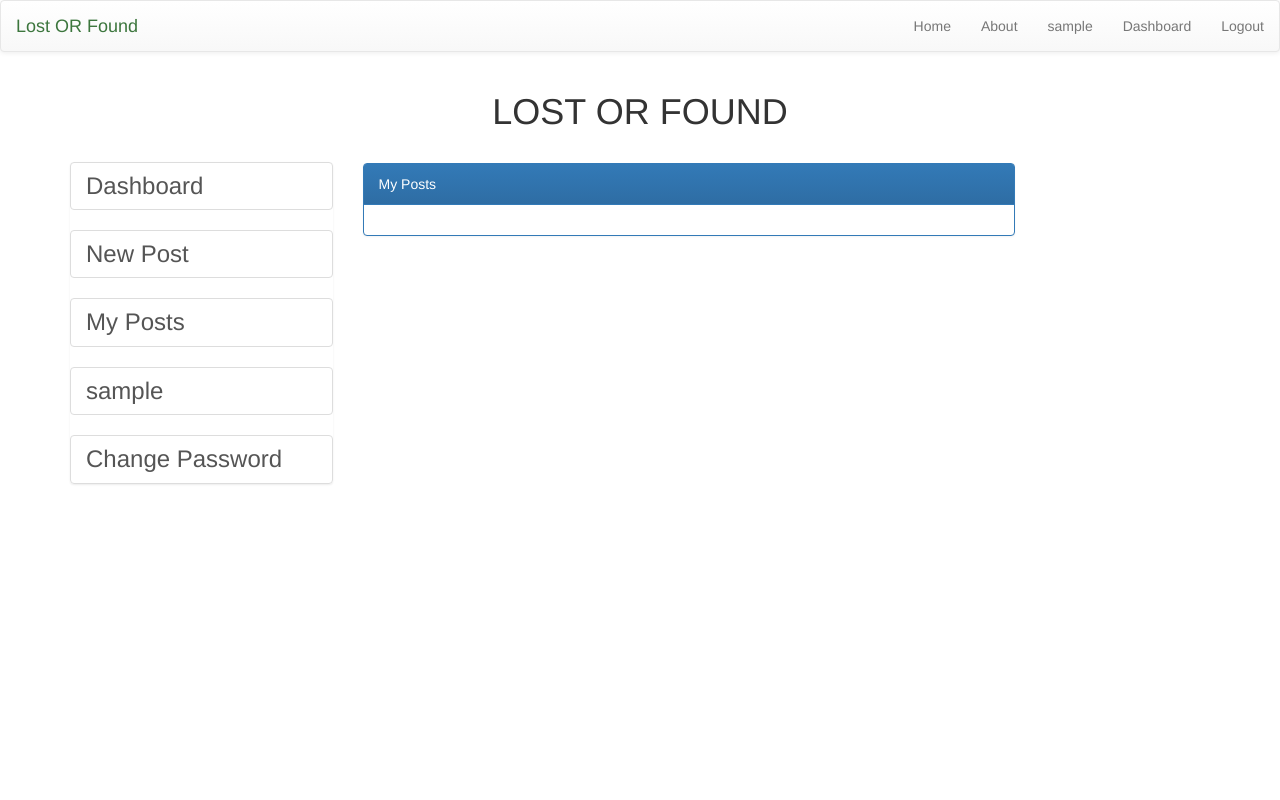
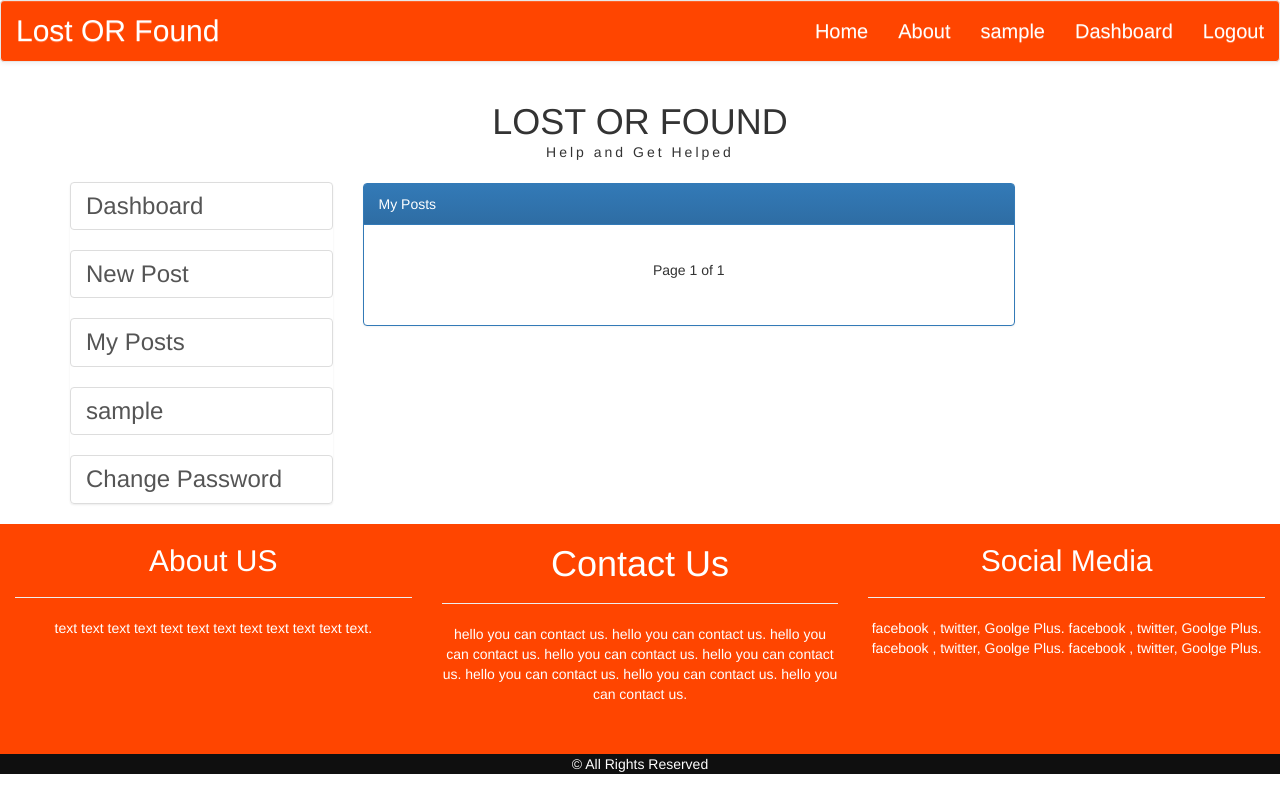
Before and after one commit to dhirajshah04/lstfnd, a Django app: page /user/dashboard/myposts/ in a window 1280 px wide. Run offline with Django 3.2, Linux system fonts and the light colour scheme; the visitor is signed in with stand-in values (Sample User, id 1); data that the repository does not hold is empty; some libraries are stand-ins or nearby versions.

Commit message:
Pagination and homepage updated

```diff
--- a/lostfoundmgmt/static/css/style.css
+++ b/lostfoundmgmt/static/css/style.css
@@ -1,15 +1,36 @@
-.post {
-    margin-top: 5px;
-
+.navbar-default {
+    background : orangered;
+    padding-top: 5px;
+    padding-bottom: 5px;
 }
 
-.pstborder {
-    border: solid green 2px;
+.text {
+    color: white;
+    font-size: 30px;
+}
+.nav.navbar-nav.navbar-right li a {
+     color: white;
+    font-size: 20px;
+}
+
+.tagline {
+    line-height: 0;
+    letter-spacing: 3px;
+}
+
+.post {
+    margin-top: 60px;
+
 }
 
 .ptitle {
     position: relative;
     bottom: 30px;
+}
+
+.postdetail {
+    margin-top: 25px;
+    margin-bottom: 50px;
 }
 
 .thutitle {
@@ -29,3 +50,20 @@
     padding-bottom: 5px;
     box-shadow: 1px 2px green;
 }
+
+footer {
+    background-color: orangered;
+    color: white;
+
+    padding-bottom: 40px;
+}
+
+.footext {
+    margin-top: -40px;
+}
+
+.cfoot {
+    background-color: #0f0f0f;
+    color: white;
+    margin-bottom: 0;
+}
--- a/lostfoundmgmt/templates/lostfound/base.html
+++ b/lostfoundmgmt/templates/lostfound/base.html
@@ -18,7 +18,7 @@
     <body>
 
         {% block navigation %}
-            <nav class="navbar navbar-default">
+            <nav class="navbar navbar-default" role="navigation">
                 <div class="navbar-header navbar-left">
                     <button type="button" class="navbar-toggle" data-toggle="collapse" data-target="#myNavbar">
                         <span class="icon-bar"></span>
@@ -69,6 +69,7 @@
             <div class="row">
                 <div class="col-md-12">
                 <h1 class="text-center">LOST OR FOUND</h1>
+                    <p class="text-center tagline">Help and Get Helped</p>
                 </div>
             </div>
             </div>
@@ -78,6 +79,39 @@
         {% endblock %}
 
         {% block footer %}
+            <footer>
+            <div class="container-fluid">
+                <div class="row">
+
+                    <div class="col-md-4 text-center">
+                        <h2>About US</h2>
+                        <hr>
+                        <P>text text text text text text
+                        text text text text text text.</P>
+                    </div>
+
+                    <div class="col-md-4 text-center">
+                        <h1>Contact Us</h1>
+                        <hr>
+                        <p>hello you can contact us. hello you can contact us.
+                        hello you can contact us. hello you can contact us.
+                        hello you can contact us. hello you can contact us.
+                        hello you can contact us. hello you can contact us. </p>
+                    </div>
+
+                    <div class="col-md-4 text-center">
+                        <h2>Social Media</h2>
+                        <hr>
+                        <p>facebook , twitter, Goolge Plus.
+                        facebook , twitter, Goolge Plus.
+                        facebook , twitter, Goolge Plus.
+                        facebook , twitter, Goolge Plus. </p>
+                    </div>
+
+                </div>
+            </div>
+            </footer>
+              <p class="text-center cfoot">&copy; All Rights Reserved</p>
         {% endblock %}
 
         <script src="{% static 'bower_components/jquery/dist/jquery.min.js' %}"></script>
--- a/lostfoundmgmt/templates/lostfound/dash_post_list.html
+++ b/lostfoundmgmt/templates/lostfound/dash_post_list.html
@@ -39,12 +39,31 @@
                                     <span class="glyphicon glyphicon-trash"></span></a></h4>
                                     <hr>
                                 {% endfor %}
+
+                                <div class="text-center">
+                                    <div class="pagination">
+                                        <div class="section-inner clearfix">
+                                        <p>
+                                            {% if posts.has_previous %}
+                                            <a href="?page={{ posts.previous_page_number }}"><button type="button" class="btn btn-info">&lt; Prev</button></a> |
+                                            {% endif %}
+                                            {% if posts.has_next %}
+                                            <a href="?page={{ posts.next_page_number }}"><button type="button" class="btn btn-info">Next &gt;</button></a>
+                                            {% endif %}
+                                            <span>Page {{ posts.number }} of {{ posts.paginator.num_pages }}</span>
+                                        </p>
+                                    </div>
+                                </div>
+
                             </div>
+                        </div>
                     </div>
 
                 </div>
             </div>
         </div>
+
+
     {% endblock %}
 
     </body>
--- a/lostfoundmgmt/views.py
+++ b/lostfoundmgmt/views.py
@@ -4,6 +4,7 @@ from .forms import PostForm
 from django.utils import timezone
 from django.contrib.auth.decorators import login_required
 from django.contrib.admin.views.decorators import staff_member_required
+from lstfnd import pagination
 
 
 @login_required()
@@ -38,7 +39,8 @@ def post_edit(request, slug):
 
 def post_list(request):
     posts = Post.objects.filter(published_date__lte=timezone.now()).order_by('-published_date')
-    return render(request, 'lostfound/post_list.html', {'posts': posts})
+    post = pagination.pg_records(request, posts, 20)
+    return render(request, 'lostfound/post_list.html', {'posts': post})
 
 
 '''def post_detail(request, year, month, day, post):
@@ -60,7 +62,8 @@ def dashboard(request):
 @staff_member_required()
 def dash_post_list(request):
     posts = Post.objects.filter(author=request.user).order_by('published_date').reverse()
-    return render(request, 'lostfound/dash_post_list.html', {'posts':posts})
+    post = pagination.pg_records(request, posts, 10)
+    return render(request, 'lostfound/dash_post_list.html', {'posts':post})
 
 @staff_member_required()
 def post_remove(request, slug):
--- /dev/null
+++ b/lstfnd/pagination.py
@@ -0,0 +1,21 @@
+from django.core.paginator import Paginator, EmptyPage, PageNotAnInteger
+
+def pg_records(request, list, num):
+    print(request)
+    paginator = Paginator(list, num)
+
+    # get the page parameter from the query string
+    # if page parameter is available get() method will return empty string ''
+    page = request.GET.get('page')
+
+    try:
+        # create Page object for the given page
+        page_object = paginator.page(page)
+    except PageNotAnInteger:
+        # if page parameter in the query string is not available, return the first page
+        page_object = paginator.page(1)
+    except EmptyPage:
+        # if the value of the page parameter exceeds num_pages then return the last page
+        page_object = paginator.page(paginator.num_pages)
+
+    return page_object
```
Also changed, not shown: lostfoundmgmt/templates/lostfound/post_detail.html (+9 -5 lines), lostfoundmgmt/templates/lostfound/post_list.html (+19 -0 lines).
